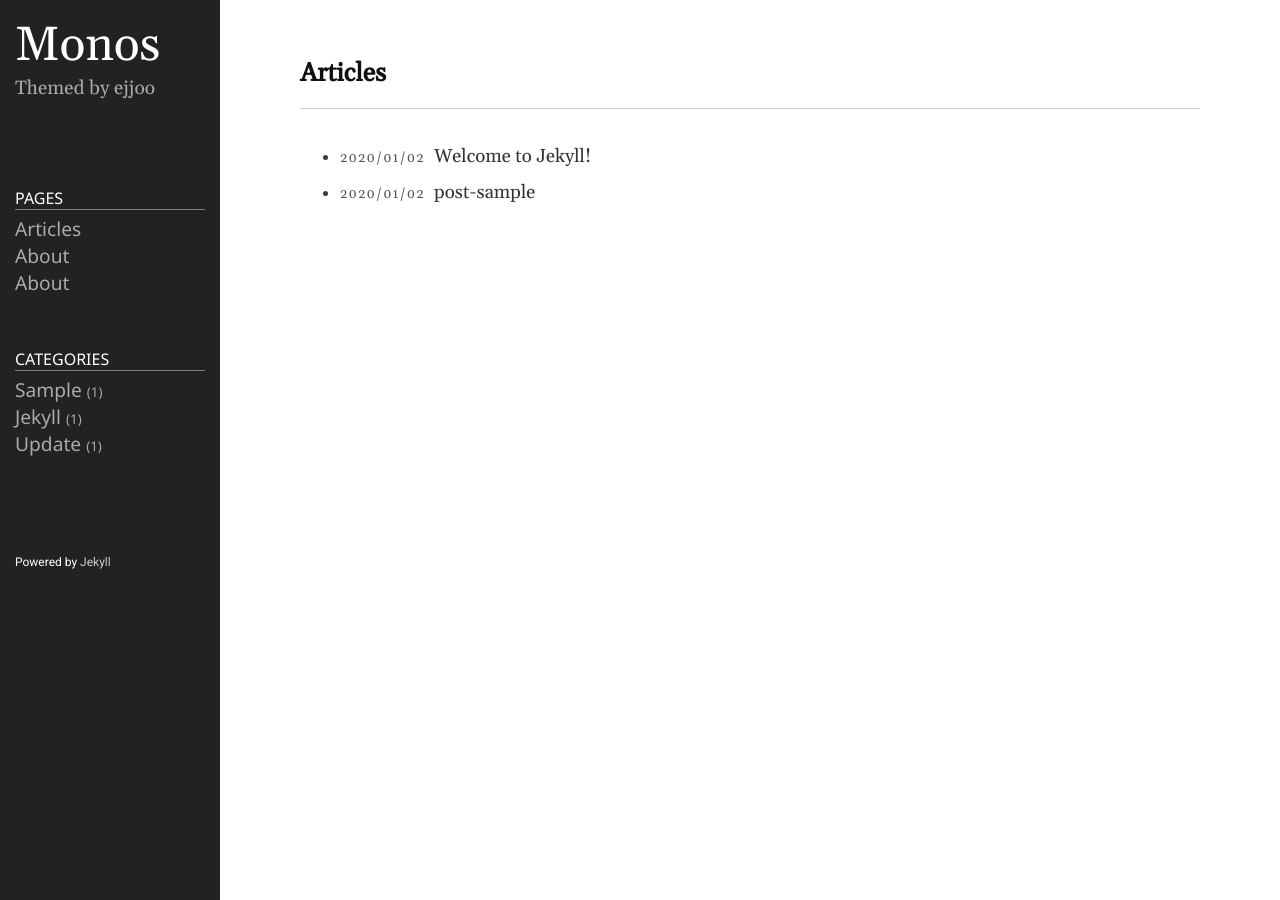
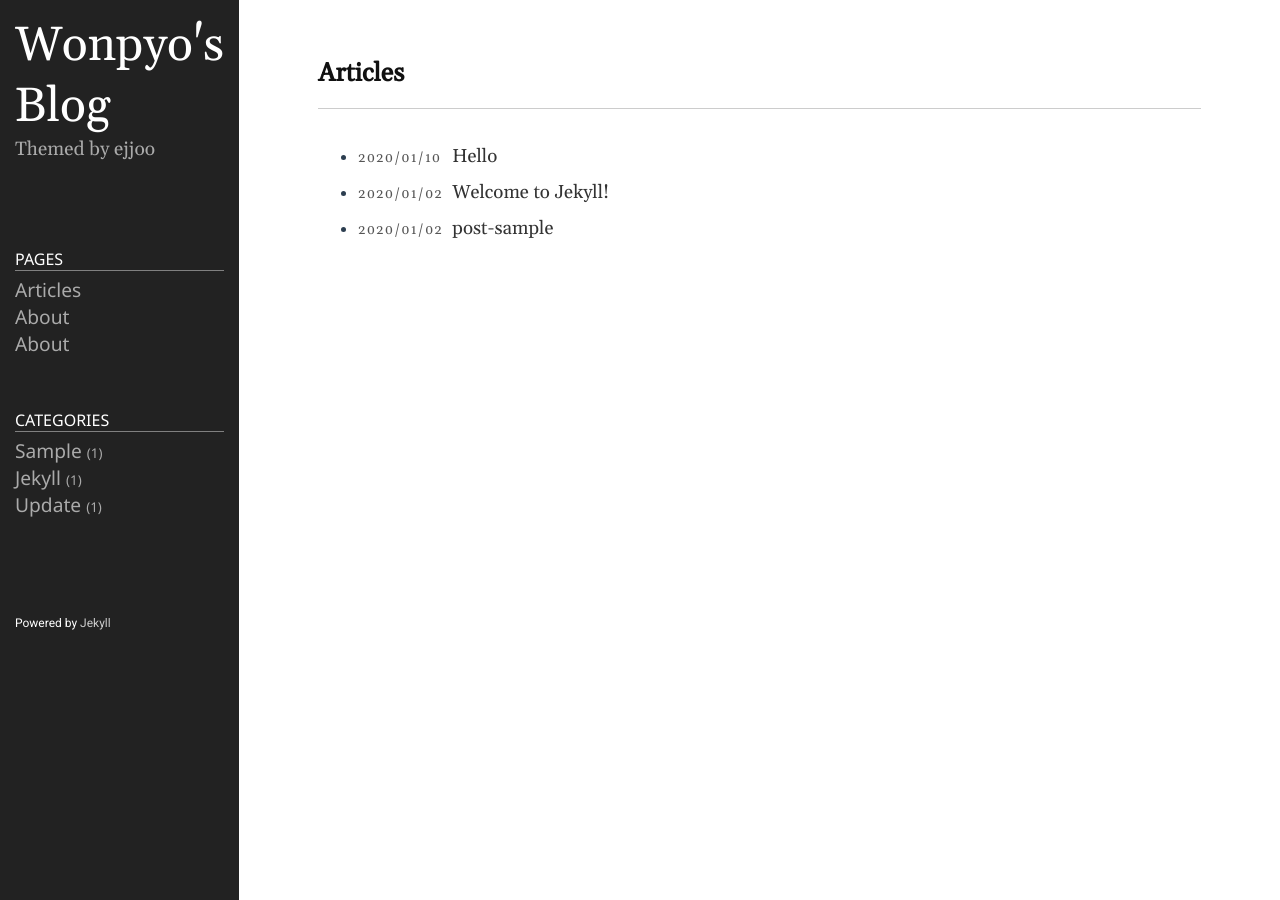
Before and after one commit to choiwonpyo/choiwonpyo.github.io, a Jekyll site: the page built from index.md, in a window 1280 px wide. Built offline with Jekyll 4.4.1, drawn with Linux system fonts in a browser that asks for light colours.

```diff
--- a/_config.yml
+++ b/_config.yml
@@ -18,13 +18,13 @@
 # You can create any custom variable you would like, and they will be accessible
 # in the templates via {{ site.myvariable }}.
 
-title: Monos
-email: ejjoo7994@gmail.com
+title: Wonpyo's Blog
+email: choiwp626@gmail.com
 description: >- # this means to ignore newlines until "baseurl:"
   Themed by ejjoo
 baseurl: "/" # the subpath of your site, e.g. /blog
 url: "https://choiwonpyo.github.io/" # the base hostname & protocol for your site, e.g. http://example.com
-github_username: ejjoo
+github_username: choiwonpyo
 highlighter: rouge
 svg:
   optimize: true
```
Also changed, not shown: _posts/2020-01-10-hello.md (added).
